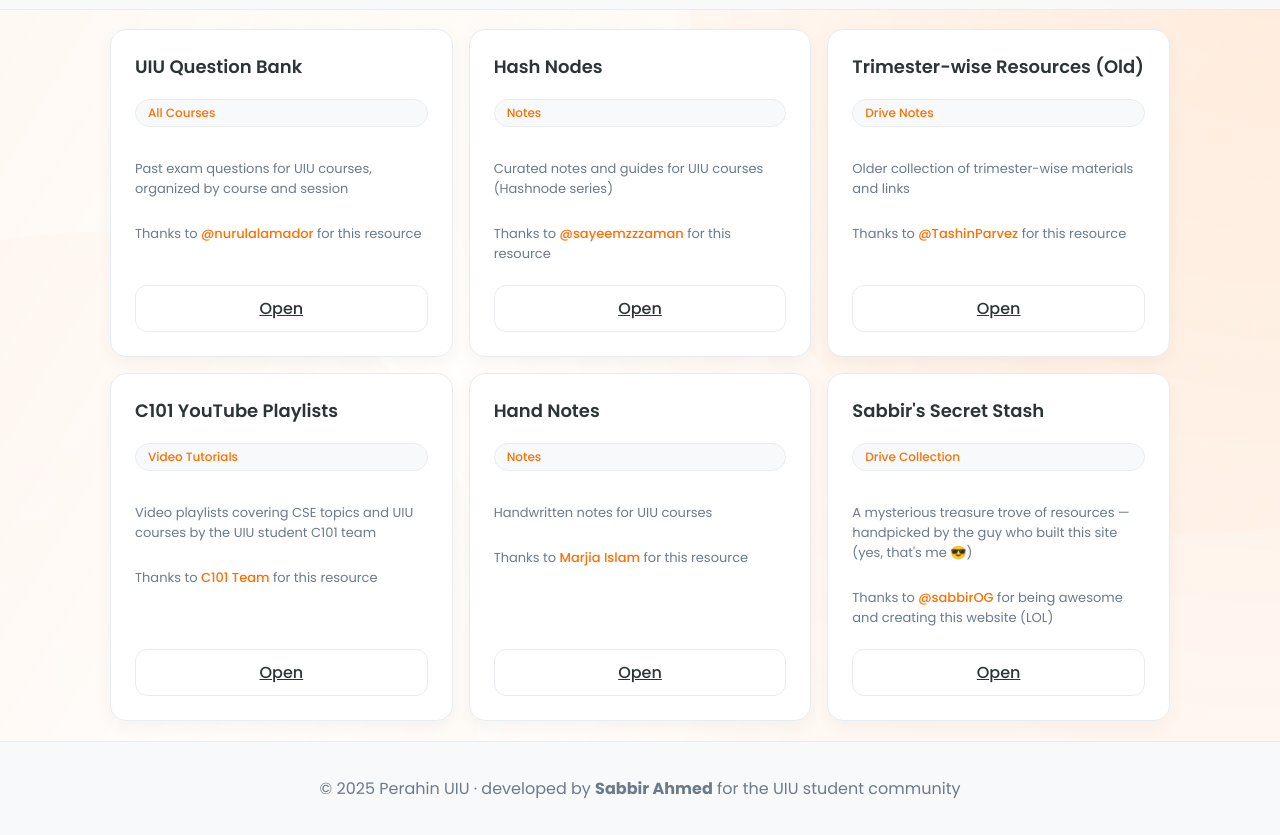
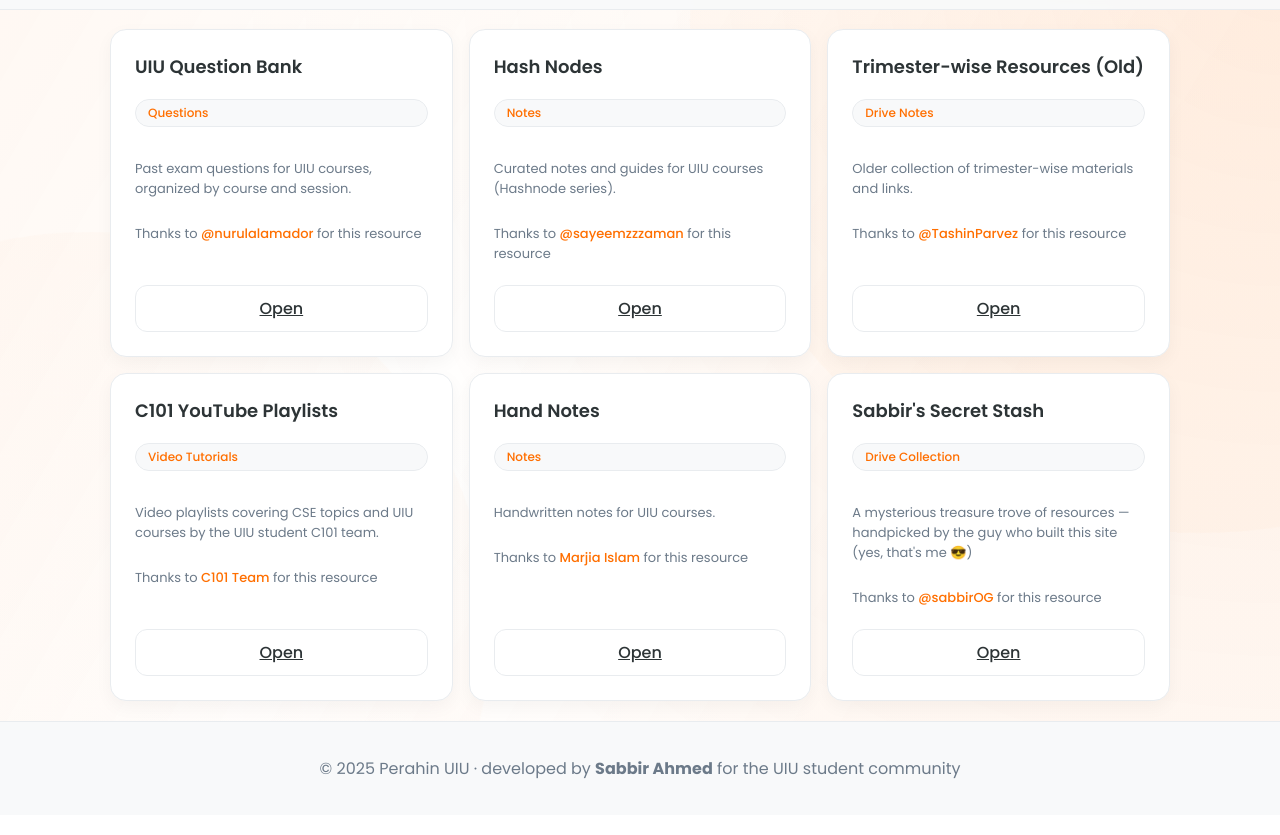
Before and after one commit to sabbirOG/perahinUIU, a plain HTML site: page pages/resources.html in a window 1280 px wide. Shown: the part 57-892 px from the top of the page. Drawn offline with Linux system fonts and the light colour scheme.

Commit message:
resources: added dynamic data file

```diff
--- /dev/null
+++ b/js/resources.js
@@ -0,0 +1,25 @@
+// resources.js
+// Dynamically render resource cards from resourcesData.js
+
+document.addEventListener('DOMContentLoaded', function() {
+  if (typeof resourcesData !== 'undefined') {
+    const section = document.querySelector('section.grid.cols-3');
+    if (section) {
+      section.innerHTML = '';
+      resourcesData.forEach(resource => {
+        const card = document.createElement('div');
+        card.className = 'card resource-card';
+        card.innerHTML = `
+          <h3 class="resource-title">${resource.title}</h3>
+          <div class="resource-category">${resource.category || ''}</div>
+          <p class="muted" style="margin-top: 8px; font-size: 13px;">${resource.description}</p>
+          ${resource.contributor ? `<p class="muted" style="margin-top: 4px; font-size: 13px;">Thanks to <a href="${resource.contributor.link}" target="_blank" rel="noopener" style="color: var(--accent); text-decoration: none; font-weight: 500;">${resource.contributor.name}</a> for this resource</p>` : ''}
+          <div class="resource-actions">
+            <a class="btn" href="${resource.link}" target="_blank" rel="noopener">${resource.button || 'Open'}</a>
+          </div>
+        `;
+        section.appendChild(card);
+      });
+    }
+  }
+});
--- /dev/null
+++ b/js/resourcesData.js
@@ -0,0 +1,66 @@
+// resourcesData.js
+// Array of resource objects for UIU Student Resource Hub
+
+const resourcesData = [
+  {
+    id: 1,
+    title: "UIU Question Bank",
+    description: "Past exam questions for UIU courses, organized by course and session.",
+    link: "https://nurulalamador.github.io/UIUQuestionBank/",
+    button: "Open",
+    icon: "📄",
+    category: "Questions",
+    contributor: { name: "@nurulalamador", link: "https://github.com/nurulalamador" }
+  },
+  {
+    id: 2,
+    title: "Hash Nodes",
+    description: "Curated notes and guides for UIU courses (Hashnode series).",
+    link: "https://sayeemzzzaman.hashnode.dev/series/uiu-courses",
+    button: "Open",
+    icon: "📝",
+    category: "Notes",
+    contributor: { name: "@sayeemzzzaman", link: "https://www.linkedin.com/in/sayeemzzzaman/" }
+  },
+  {
+    id: 3,
+    title: "Trimester-wise Resources (Old)",
+    description: "Older collection of trimester-wise materials and links.",
+    link: "https://docs.google.com/spreadsheets/d/1UTliZRhDHcRKNKkKnWdNQI-XiEDrxRhWsG0dguoqSEo/edit?gid=1541110513#gid=1541110513",
+    button: "Open",
+    icon: "📚",
+    category: "Drive Notes",
+    contributor: { name: "@TashinParvez", link: "https://github.com/TashinParvez" }
+  },
+  {
+    id: 4,
+    title: "C101 YouTube Playlists",
+    description: "Video playlists covering CSE topics and UIU courses by the UIU student C101 team.",
+    link: "https://www.youtube.com/@C101ssnnn/playlists",
+    button: "Open",
+    icon: "🎥",
+    category: "Video Tutorials",
+    contributor: { name: "C101 Team", link: "https://www.youtube.com/@C101ssnnn" }
+  },
+  {
+    id: 5,
+    title: "Hand Notes",
+    description: "Handwritten notes for UIU courses.",
+    link: "https://drive.google.com/drive/folders/181SOqVTWkFZHqyalPLmb_-ICMFA46RTE?fbclid=IwY2xjawMM3K1leHRuA2FlbQIxMQABHj037CFE7WB0IApegpR-fxGgPvbRQU8aMT3AVzy6tz_FcitGrymsTZaE9yJE_aem_RexL54Vb2t2E0steKPt0cw",
+    button: "Open",
+    icon: "✍️",
+    category: "Notes",
+    contributor: { name: "Marjia Islam", link: "https://www.facebook.com/marjia.islam.674625/" }
+  },
+  {
+    id: 6,
+    title: "Sabbir's Secret Stash",
+    description: "A mysterious treasure trove of resources — handpicked by the guy who built this site (yes, that's me 😎)",
+    link: "https://drive.google.com/drive/u/2/folders/1cBkwHYVwhl9CVTuoDnKGvt1X4Ni9XT0N",
+    button: "Open",
+    icon: "🗝️",
+    category: "Drive Collection",
+    contributor: { name: "@sabbirOG", link: "https://github.com/sabbirOG" }
+  }
+  // Add more resources as needed
+];
--- a/pages/resources.html
+++ b/pages/resources.html
@@ -111,6 +111,8 @@
         <p>© <span id="year"></span> Perahin UIU · developed by <a class="no-underline" href="https://github.com/sabbirOG" target="_blank" rel="noopener"><strong>Sabbir Ahmed</strong></a> for the UIU student community</p>
     </footer>
 
+    <script src="../js/resourcesData.js"></script>
+    <script src="../js/resources.js"></script>
     <script src="../js/main.js"></script>
 </body>
 </html>
```
